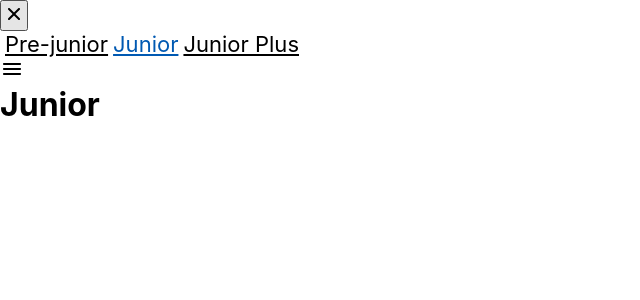
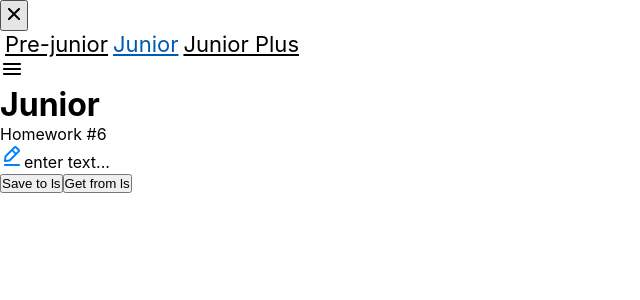
Before and after one commit to jagazed/project_sp2, a React (Create React App) app: page /#/junior in a window 1280 px wide. Shown: the top 300 px of the page, without its empty margins (0-640 px from the left). Built offline with nearby package versions, Linux system fonts and the light colour scheme.

Commit message:
change project_sp2

```diff
--- a/src/s2-homeworks/hw05/pages/Junior.tsx
+++ b/src/s2-homeworks/hw05/pages/Junior.tsx
@@ -1,4 +1,5 @@
 import React from 'react'
+import HW6 from "../../hw06/HW6";
 // import HW6 from '../../hw06/HW6'
 // import HW7 from '../../hw07/HW7'
 // import HW8 from '../../hw08/HW8'
@@ -7,7 +8,7 @@
 function Junior() {
     return (
         <div id={'hw5-page-junior'}>
-            {/*<HW6 />*/}
+            <HW6 />
             {/*<HW7 />*/}
             {/*<HW8 />*/}
             {/*<HW9 />*/}
--- a/src/s2-homeworks/hw06/HW6.tsx
+++ b/src/s2-homeworks/hw06/HW6.tsx
@@ -18,8 +18,8 @@
         saveState<string>('hw6-editable-span-value', value)
     }
     const restore = () => {
-        // делают студенты
-
+        const restoreValue = restoreState<string>('hw6-editable-span-value', '')
+        setValue(restoreValue)
     }
 
     return (
--- a/src/s2-homeworks/hw06/common/c4-SuperEditableSpan/SuperEditableSpan.tsx
+++ b/src/s2-homeworks/hw06/common/c4-SuperEditableSpan/SuperEditableSpan.tsx
@@ -42,19 +42,19 @@
 
     const onEnterCallback = () => {
         // выключить editMode при нажатии Enter // делают студенты
-
+        setEditMode(false)
         onEnter?.()
     }
     const onBlurCallback = (e: React.FocusEvent<HTMLInputElement>) => {
         // выключить editMode при нажатии за пределами инпута // делают студенты
-
+        setEditMode(false)
         onBlur?.(e)
     }
     const onDoubleClickCallBack = (
         e: React.MouseEvent<HTMLSpanElement, MouseEvent>
     ) => {
         // включить editMode при двойном клике // делают студенты
-
+        setEditMode(true)
         onDoubleClick?.(e)
     }
 
```
